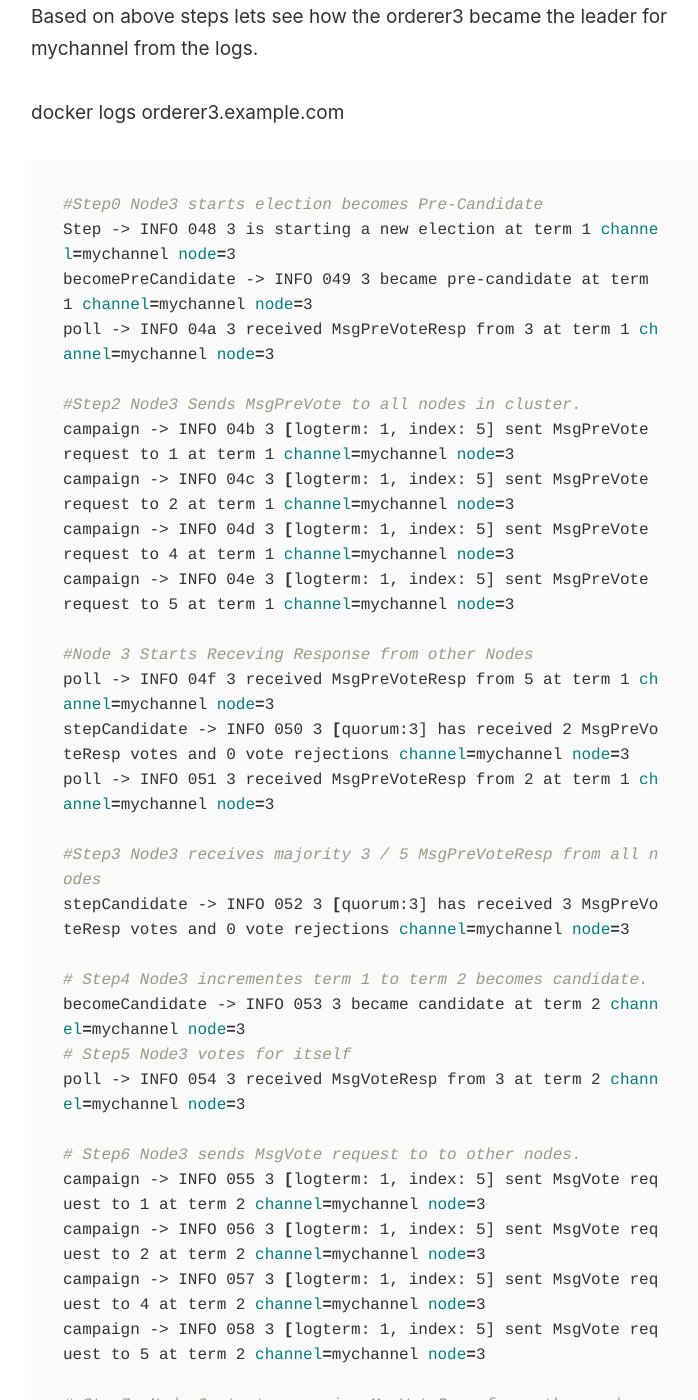
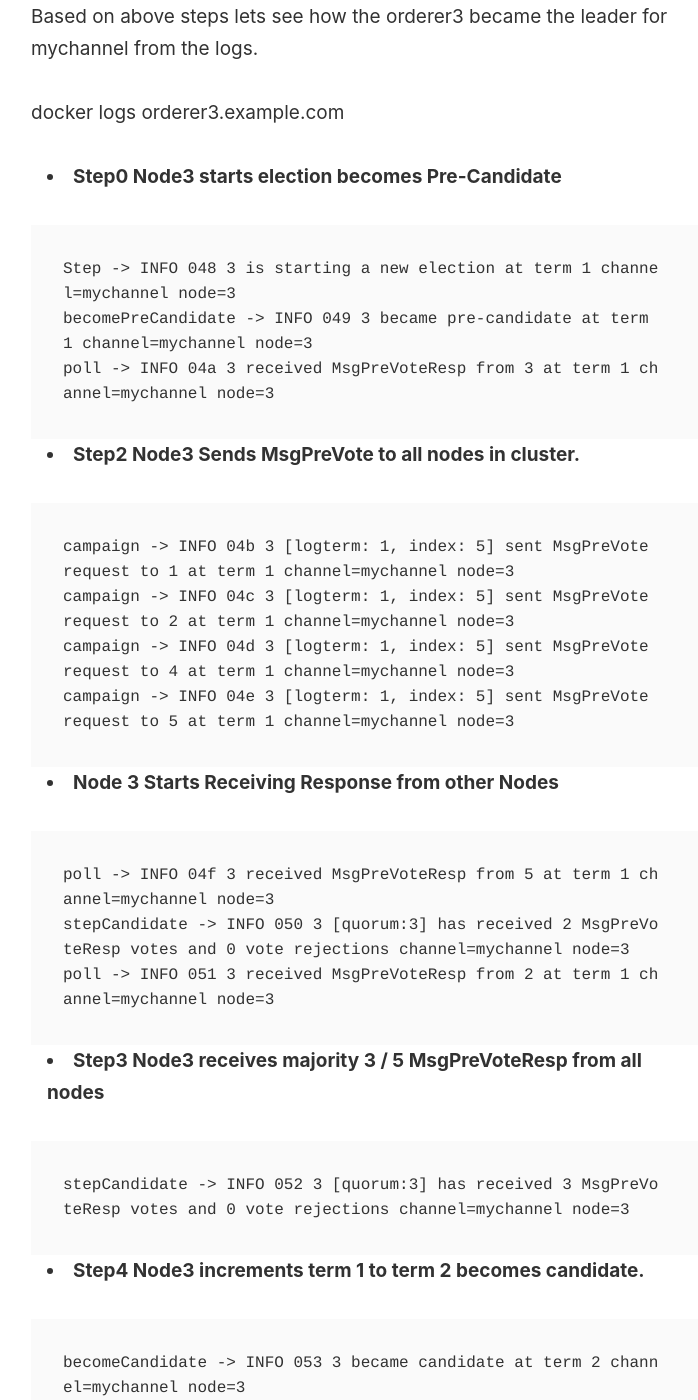
Before and after one commit to rupeshtr78/blog, a Jekyll site: the page built from _posts/2019-11-11-raft-leader-election.md, in a window 1280 px wide and 1400 px high, scrolled down 5007 px. Shown: the whole window, without its empty margins (275-973 px from the left). Built offline with Jekyll 4.4.1, drawn with Linux system fonts in a browser that asks for light colours; some of the changed text lies outside the part shown.

Commit message:
iot commit

````diff
--- a/_posts/2019-11-11-raft-leader-election.md
+++ b/_posts/2019-11-11-raft-leader-election.md
@@ -94,57 +94,103 @@ Based on above steps lets see how the orderer3 became the leader for mychannel f
 
 docker logs orderer3.example.com
 
-```bash
-#Step0 Node3 starts election becomes Pre-Candidate
+- **Step0 Node3 starts election becomes Pre-Candidate**
+
+```
 Step -> INFO 048 3 is starting a new election at term 1 channel=mychannel node=3
 becomePreCandidate -> INFO 049 3 became pre-candidate at term 1 channel=mychannel node=3
 poll -> INFO 04a 3 received MsgPreVoteResp from 3 at term 1 channel=mychannel node=3
+```
 
-#Step2 Node3 Sends MsgPreVote to all nodes in cluster.
+- **Step2 Node3 Sends MsgPreVote to all nodes in cluster.**
+
+```
 campaign -> INFO 04b 3 [logterm: 1, index: 5] sent MsgPreVote request to 1 at term 1 channel=mychannel node=3
 campaign -> INFO 04c 3 [logterm: 1, index: 5] sent MsgPreVote request to 2 at term 1 channel=mychannel node=3
 campaign -> INFO 04d 3 [logterm: 1, index: 5] sent MsgPreVote request to 4 at term 1 channel=mychannel node=3
 campaign -> INFO 04e 3 [logterm: 1, index: 5] sent MsgPreVote request to 5 at term 1 channel=mychannel node=3
+```
 
-#Node 3 Starts Receving Response from other Nodes
+- **Node 3 Starts Receiving Response from other Nodes**
+
+```
 poll -> INFO 04f 3 received MsgPreVoteResp from 5 at term 1 channel=mychannel node=3
 stepCandidate -> INFO 050 3 [quorum:3] has received 2 MsgPreVoteResp votes and 0 vote rejections channel=mychannel node=3
 poll -> INFO 051 3 received MsgPreVoteResp from 2 at term 1 channel=mychannel node=3
+```
 
-#Step3 Node3 receives majority 3 / 5 MsgPreVoteResp from all nodes
+- **Step3 Node3 receives majority 3 / 5 MsgPreVoteResp from all nodes**
+
+```
 stepCandidate -> INFO 052 3 [quorum:3] has received 3 MsgPreVoteResp votes and 0 vote rejections channel=mychannel node=3
+```
 
-# Step4 Node3 incrementes term 1 to term 2 becomes candidate.
+
+
+- **Step4 Node3 increments term 1 to term 2 becomes candidate.**
+
+```
 becomeCandidate -> INFO 053 3 became candidate at term 2 channel=mychannel node=3
-# Step5 Node3 votes for itself
+```
+
+
+- **Step5 Node3 votes for itself**
+
+```
 poll -> INFO 054 3 received MsgVoteResp from 3 at term 2 channel=mychannel node=3
+```
 
-# Step6 Node3 sends MsgVote request to to other nodes.
+
+
+- **Step6 Node3 sends MsgVote request to to other nodes.**
+
+```
 campaign -> INFO 055 3 [logterm: 1, index: 5] sent MsgVote request to 1 at term 2 channel=mychannel node=3
 campaign -> INFO 056 3 [logterm: 1, index: 5] sent MsgVote request to 2 at term 2 channel=mychannel node=3
 campaign -> INFO 057 3 [logterm: 1, index: 5] sent MsgVote request to 4 at term 2 channel=mychannel node=3
 campaign -> INFO 058 3 [logterm: 1, index: 5] sent MsgVote request to 5 at term 2 channel=mychannel node=3
+```
 
-# Step7  Node 3 starts receving MsgVoteResp from other nodes
+
+
+- **Step7  Node 3 starts receiving MsgVoteResp from other nodes**
+
+```
 poll -> INFO 059 3 received MsgVoteResp from 4 at term 2 channel=mychannel node=3
 stepCandidate -> INFO 05a 3 [quorum:3] has received 2 MsgVoteResp votes and 0 vote rejections channel=mychannel node=3
 poll -> INFO 05b 3 received MsgVoteResp from 5 at term 2 channel=mychannel node=3
+```
 
-# Step8 Node3 receives majority votes 3 / 5
+
+
+- **Step8 Node3 receives majority votes 3 / 5**
+
+```
 stepCandidate -> INFO 05c 3 [quorum:3] has received 3 MsgVoteResp votes and 0 vote rejections channel=mychannel node=3
+```
 
-# Step9 Node3 becomes elected as leader
+
+
+- **Step9 Node3 becomes elected as leader**
+
+```
 becomeLeader -> INFO 05d 3 became leader at term 2 channel=mychannel node=3
 
 run -> INFO 05e raft.node: 3 elected leader 3 at term 2 channel=mychannel node=3
 run -> INFO 05f Leader 3 is present, quit campaign channel=mychannel node=3
 serveRequest -> INFO 060 Raft leader changed: 0 -> 3 channel=mychannel node=3
+```
 
-# Step10 Node3 starts receiving requests as leader
+
+
+- **Step10 Node3 starts receiving requests as leader**
+
+```
 serveRequest -> INFO 061 Start accepting requests as Raft leader at block [0] channel=mychannel node=3
 propose -> INFO 062 Created block [1], there are 0 blocks in flight channel=mychannel node=3
+```
 
-```
+
 
 
 
````
Also changed, not shown: other parts of _posts/2019-11-11-raft-leader-election.md (+1 -1 lines).
